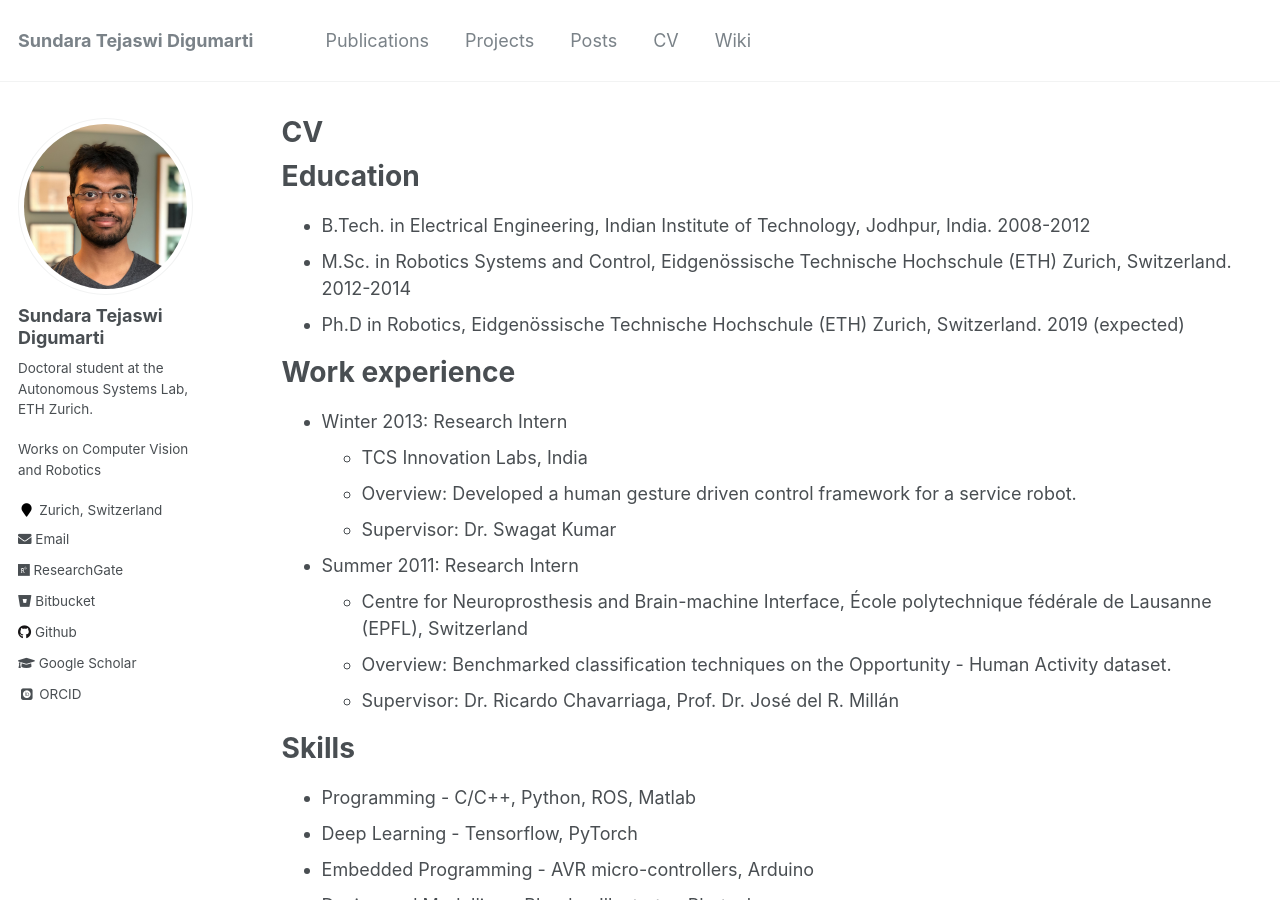
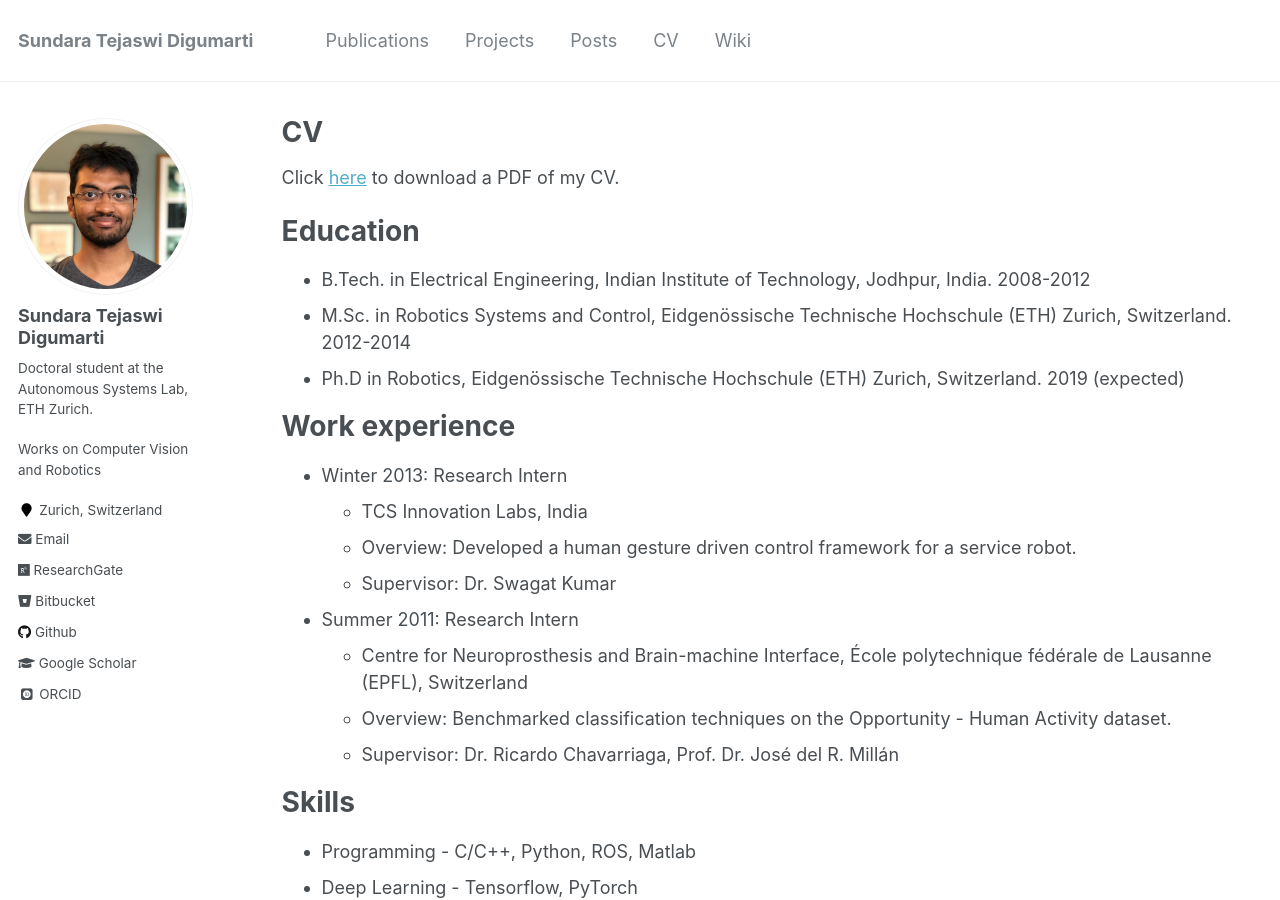
Before and after one commit to tejaswid/tejaswid.github.io, a Jekyll site: the page built from _pages/cv.md, in a window 1280 px wide and 900 px high. Built offline with Jekyll 4.4.1, drawn with Linux system fonts in a browser that asks for light colours; some web fonts are replaced.

Commit message:
Trying to add link to pdf cv

```diff
--- a/_pages/cv.md
+++ b/_pages/cv.md
@@ -8,6 +8,7 @@ redirect_from:
 ---
 
 {% include base_path %}
+Click [here](../files/cv-jan2019.pdf) to download a PDF of my CV.
 
 Education
 ======
```
Also changed, not shown: 1 other file.
